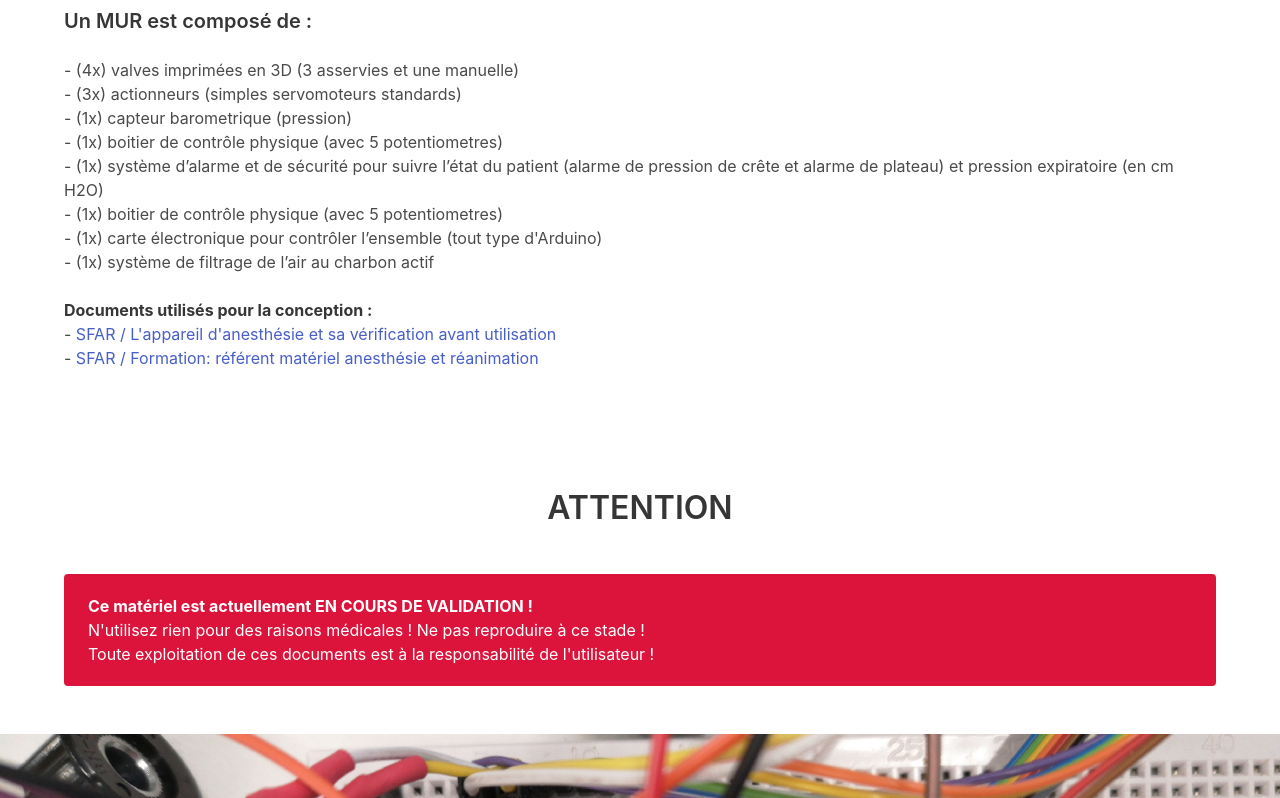
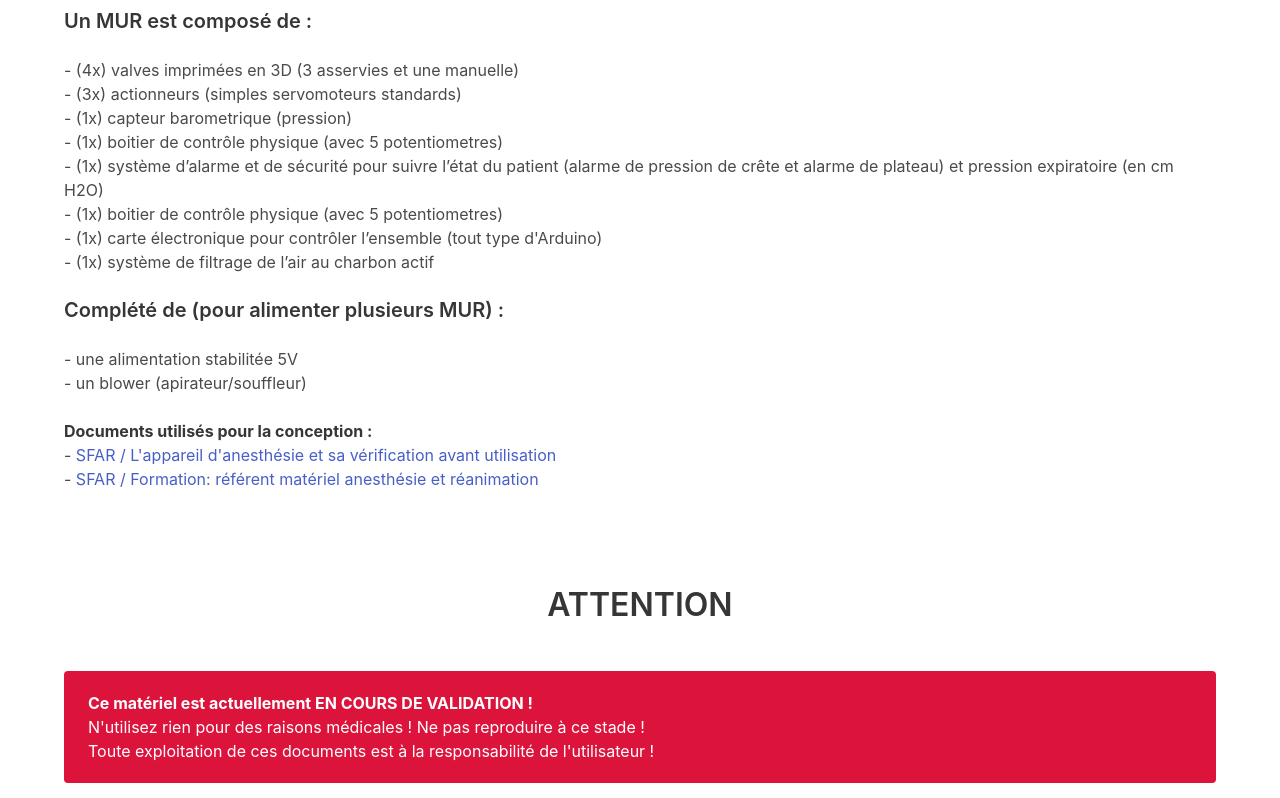
Before and after one commit to mur-project/mur-web, a plain HTML site: page index.html in a window 1280 px wide. Shown: the part 3924-4722 px from the top of the page. Drawn offline with nearby package versions, Linux system fonts and the light colour scheme.

Commit message:
ajout alim/blower

```diff
--- a/index.html
+++ b/index.html
@@ -166,11 +166,19 @@
             <li>- (1x) système de filtrage de l’air au charbon actif</li>
           </ul>
           &nbsp;<br>
+          <h2 class="subtitle">
+            <strong>Complété de (pour alimenter plusieurs MUR) :</strong>
+          </h2>
+          <ul>
+            <li>- une alimentation stabilitée 5V</li>
+            <li>- un blower (apirateur/souffleur)</li>
+          </ul>
+          &nbsp;<br>
           <strong>Documents utilisés pour la conception :</strong>
           <ul>
             <li>- <a href="https://sfar.org/lappareil-danesthesie-et-sa-verification-avant-utilisation" target="_blank">SFAR / L'appareil d'anesthésie et sa vérification avant utilisation</a></li>
             <li>- <a href="https://drive.google.com/file/d/1ulNxZ_JOeVlO5mrNHyFF97AX3eIoijLn/view?usp=sharing" target="_blank">SFAR / Formation: référent matériel anesthésie et réanimation</a></li>
-          </ul><br>
+          </ul>
         </p>
       </div>
     </section>
@@ -283,7 +291,7 @@
     <footer class="footer">
       <div class="content has-text-centered">
         <p>
-          Contenu sous <a href="https://github.com/LeClubSandwichStudio/MUR/blob/master/licence.pdf">licence copyleft</a><br>
+          Contenu sous <a href="licence.pdf">licence copyleft</a><br>
           <a href="cgu.html">Conditions Générales d'Utilisation / RGPD / Mentions Légales</a><br>
           Nous contacter: contact (at) mur-project (point) org<br>
           <a href="https://github.com/mur-project/mur-web" target="_blank">Vous pouvez aider à améliorer ce site via github.</a>
```
